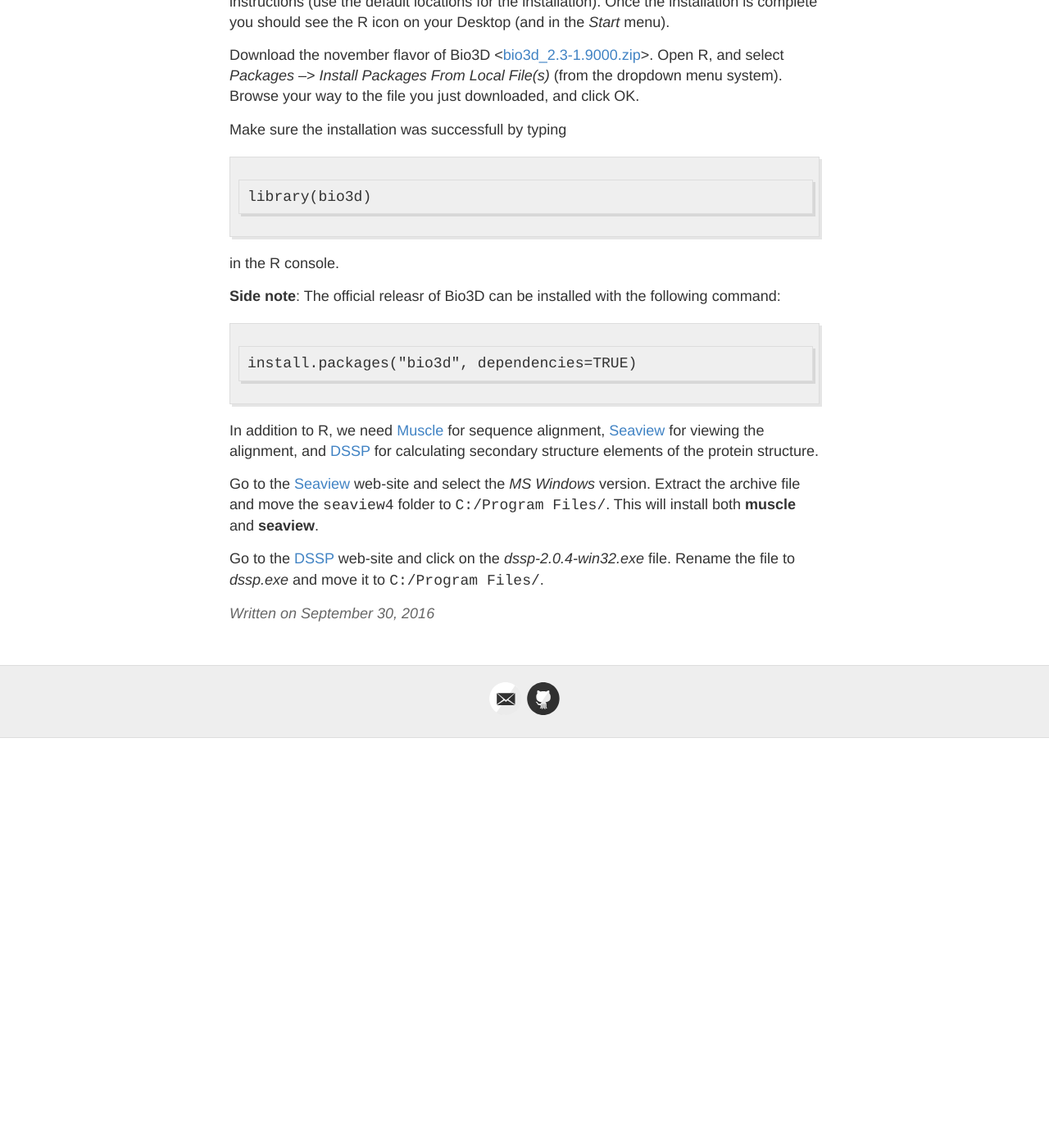
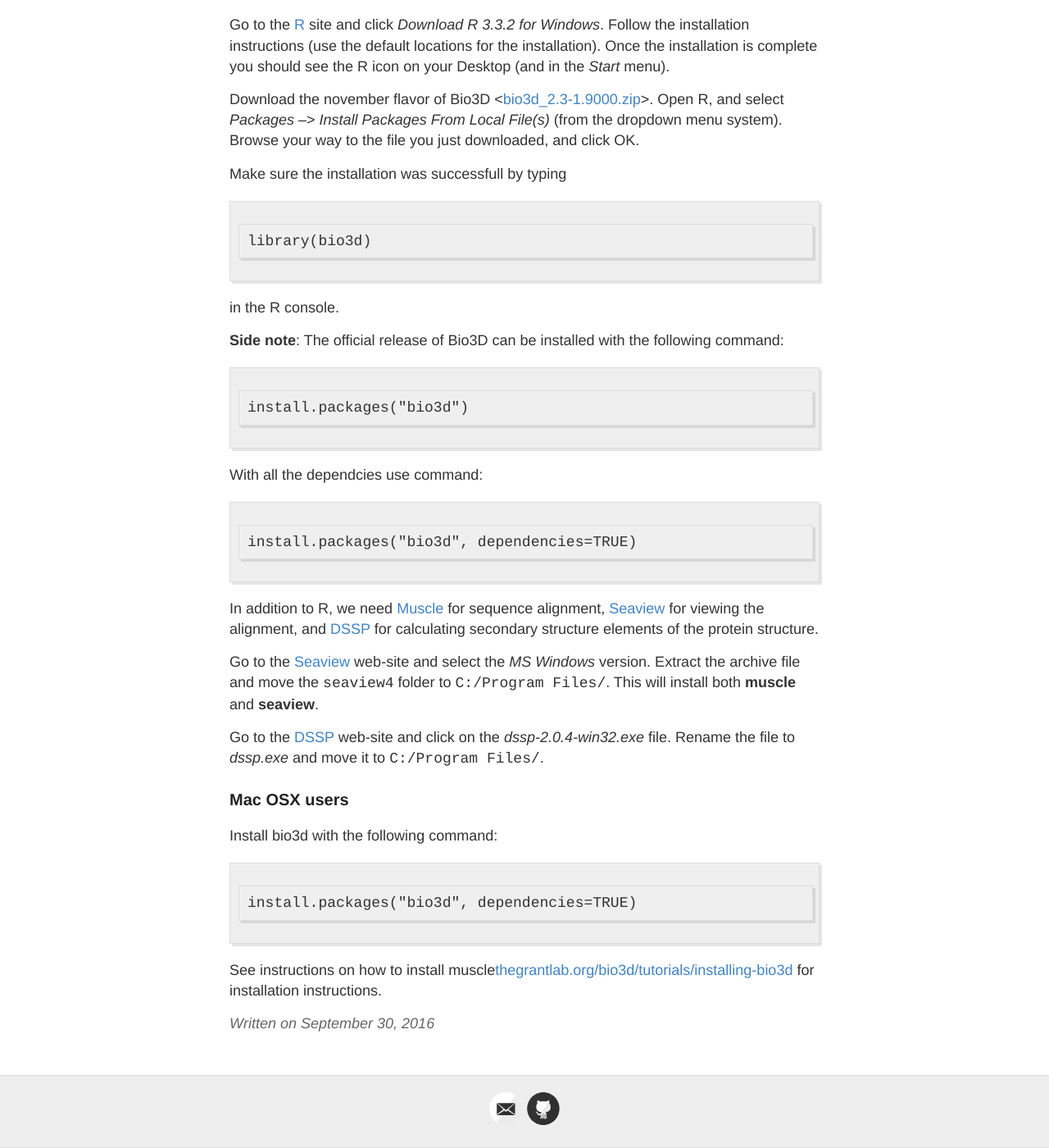
Before and after one commit to larssk/mwasb2016, a Jekyll site: the page built from _posts/2016-9-30-Test.md, in a window 1280 px wide and 1400 px high, scrolled down 1350 px. Shown: the whole window at 82% size. Built offline with Jekyll 4.4.1, drawn with Linux system fonts in a browser that asks for light colours; before the commit the page ends 2250 px from its top, so only the background shows below that; some of the changed text lies outside the part shown.

Commit message:
updated intro and tutorial pdf links

````diff
--- a/_posts/2016-9-30-Test.md
+++ b/_posts/2016-9-30-Test.md
@@ -47,11 +47,13 @@
 [Seaview](http://doua.prabi.fr/software/seaview){:target="_blank"}, and
 [DSSP](ftp://ftp.cmbi.ru.nl/pub/software/dssp/){:target="_blank"}.
 
-**Side note**: Installation can be provided at day 1.
+**Note**: We will go through these installation steps Thrusday afternoon.
+
+### Windows users
 
 Go to the [R](https://cran.r-project.org/bin/windows/base/){:target="_blank"} site and click *Download R 3.3.2 for Windows*. Follow the installation instructions (use the default locations for the installation). Once the installation is complete you should see the R icon on your Desktop (and in the *Start* menu).
 
-Download the november flavor of Bio3D <[bio3d_2.3-1.9000.zip](downloads/bio3d_2.3-1.9000.zip)>. Open R, and select *Packages* --> *Install Packages From Local File(s)* (from the dropdown menu system). Browse your way to the file you just downloaded, and click OK.
+Download the november flavor of Bio3D <[bio3d_2.3-1.9000.zip](https://www.dropbox.com/s/ajijk70017xm25j/bio3d_2.3-1.9000.zip?dl=1)>. Open R, and select *Packages* --> *Install Packages From Local File(s)* (from the dropdown menu system). Browse your way to the file you just downloaded, and click OK.
 
 Make sure the installation was successfull by typing
 
@@ -61,7 +63,13 @@
 
 in the R console.
 
-**Side note**: The official releasr of Bio3D can be installed with the following command:
+**Side note**: The official release of Bio3D can be installed with the following command:
+
+```
+install.packages("bio3d")
+```
+
+With all the dependcies use command:
 
 ```
 install.packages("bio3d", dependencies=TRUE)
@@ -72,3 +80,14 @@
 Go to the [Seaview](http://doua.prabi.fr/software/seaview){:target="_blank"} web-site and select the *MS Windows* version. Extract the archive file and move the `seaview4` folder to `C:/Program Files/`. This will install both **muscle** and **seaview**.
 
 Go to the [DSSP](ftp://ftp.cmbi.ru.nl/pub/software/dssp/){:target="_blank"} web-site and click on the *dssp-2.0.4-win32.exe* file. Rename the file to *dssp.exe* and move it to `C:/Program Files/`.
+
+
+### Mac OSX users
+
+Install bio3d with the following command:
+
+```
+install.packages("bio3d", dependencies=TRUE)
+```
+
+See instructions on how to install muscle[thegrantlab.org/bio3d/tutorials/installing-bio3d](http://thegrantlab.org/bio3d/tutorials/installing-bio3d) for installation instructions.
````
Also changed, not shown: programme.md (+1 -1 lines), tutorials.md (+4 -4 lines), 1 other file.
